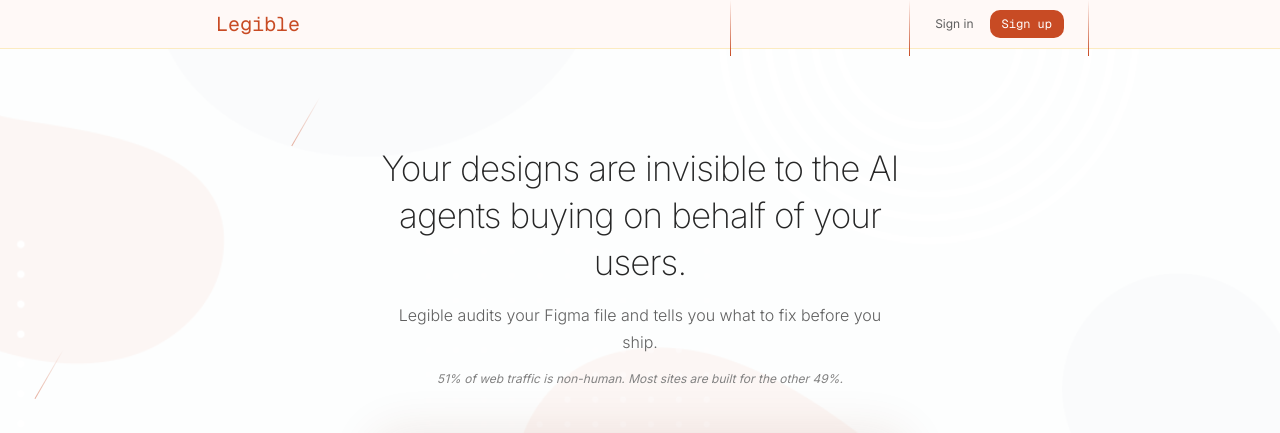
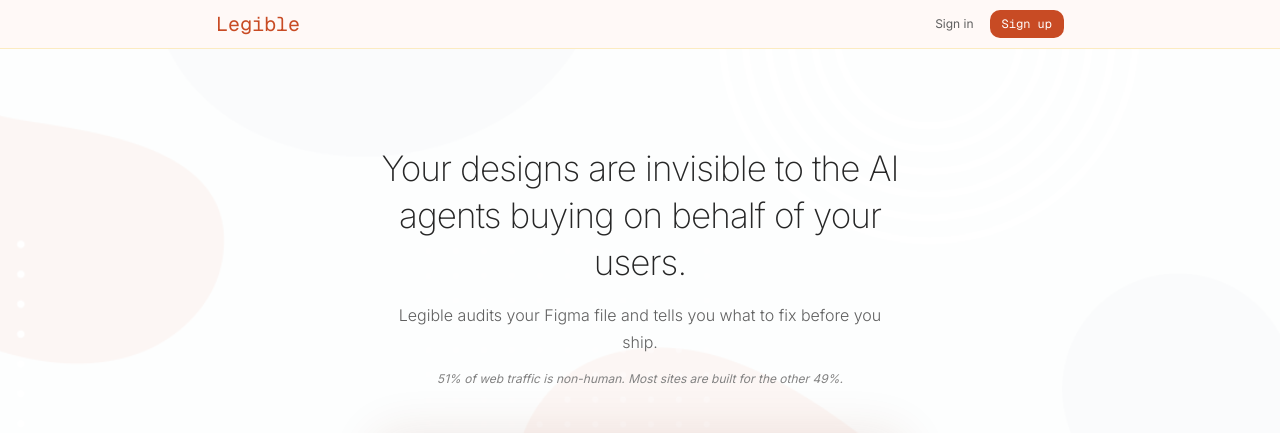
Before and after one commit to knightjek23/MX-APP, a Next.js app: page / in a window 1280 px wide. Shown: the top 433 px of the page. Built offline with nearby package versions, Linux system fonts and the light colour scheme; no server answers.

Commit message:
revert(landing): remove falling stars layer

```diff
--- a/app/globals.css
+++ b/app/globals.css
@@ -188,52 +188,4 @@
       ) border-box;
     border: 2px solid transparent;
   }
-
-  /* Falling stars — minimal ambient layer. All stars fall in parallel along
-     the same diagonal vector. Container is viewport-fixed so the layer stays
-     anchored to the viewport while the page scrolls. */
-  .legible-stars {
-    position: fixed;
-    inset: 0;
-    overflow: hidden;
-    pointer-events: none;
-  }
-
-  .legible-stars span {
-    position: absolute;
-    top: 0;
-    display: block;
-    width: 1px;
-    height: 56px;
-    background: linear-gradient(to top, var(--legible-orange), transparent);
-    animation: legible-star-fall 14s linear infinite;
-    will-change: transform, opacity;
-  }
 }
-
-/* Diagonal fall: head leads to the bottom-left, trail follows. The rotation
-   is applied throughout so each star stays parallel to its motion vector. */
-@keyframes legible-star-fall {
-  0% {
-    transform: translate3d(0, -15vh, 0) rotate(30deg);
-    opacity: 0;
-  }
-  10% {
-    opacity: 0.45;
-  }
-  85% {
-    opacity: 0.45;
-  }
-  100% {
-    transform: translate3d(-25vw, 115vh, 0) rotate(30deg);
-    opacity: 0;
-  }
-}
-
-/* Respect reduced-motion preferences. */
-@media (prefers-reduced-motion: reduce) {
-  .legible-stars span {
-    animation: none;
-    opacity: 0;
-  }
-}
--- a/app/page.tsx
+++ b/app/page.tsx
@@ -18,20 +18,6 @@ export default async function LandingPage() {
 
   return (
     <main className="relative isolate min-h-screen text-legible-text bg-legible-bg bg-[url('/landing-bg.png')] bg-cover bg-no-repeat bg-center bg-fixed dark:bg-none">
-      {/* Falling stars — minimal ambient layer, parallel diagonal trails,
-          viewport-fixed so they stay anchored as the page scrolls. */}
-      <div className="legible-stars" aria-hidden="true">
-        {Array.from({ length: 6 }).map((_, i) => (
-          <span
-            key={i}
-            style={{
-              left: `${15 + i * 14}%`,
-              animationDelay: `${(i * 2.3) % 12}s`,
-              animationDuration: `${12 + (i % 3) * 3}s`,
-            }}
-          />
-        ))}
-      </div>
       <div className="relative z-10 max-w-xl mx-auto px-6 py-16 md:py-24">
         {/* Hero */}
         <section className="text-center mb-12">
```
